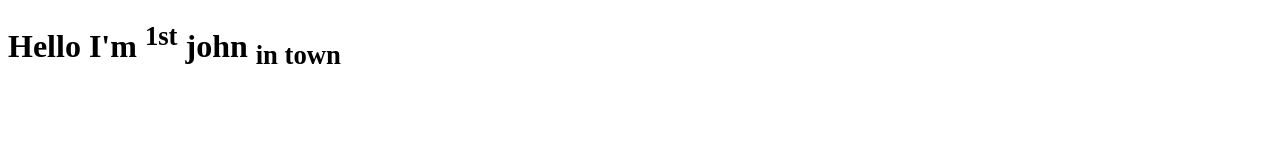
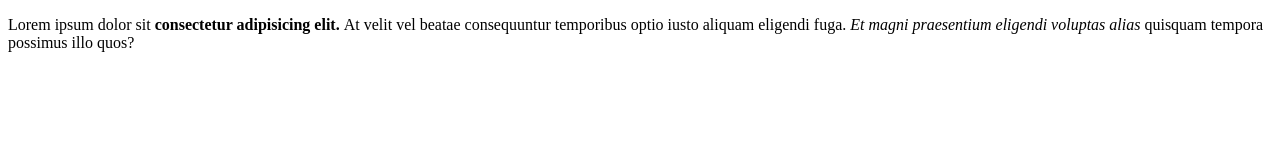
Before and after one commit to robbieveivers/Web_design, a plain HTML site: page index.html in a window 1280 px wide. Drawn offline with Linux system fonts and the light colour scheme.

Commit message:
strong and empises

```diff
--- a/index.html
+++ b/index.html
@@ -6,7 +6,11 @@
     <title>Document</title>
 </head>
 <body>
-<h1>Hello I'm <sup>1st</sup> john <sub>in town</sub></h1>
+<p>Lorem ipsum dolor sit <strong>
+    consectetur adipisicing elit.
+</strong> At velit vel beatae consequuntur temporibus optio iusto aliquam eligendi fuga. <em>
+    Et magni praesentium eligendi voluptas alias
+</em> quisquam tempora possimus illo quos?</p>
 </body>
 
 </html>
```
